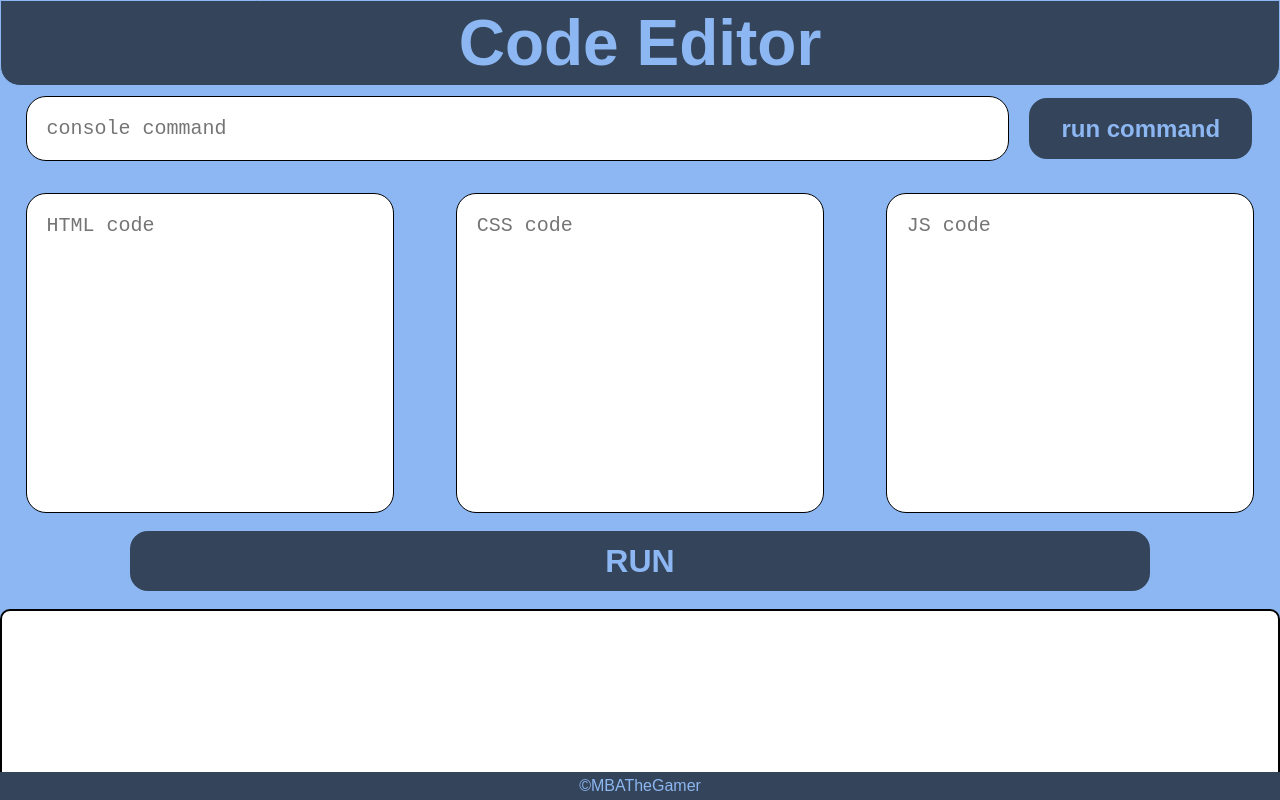
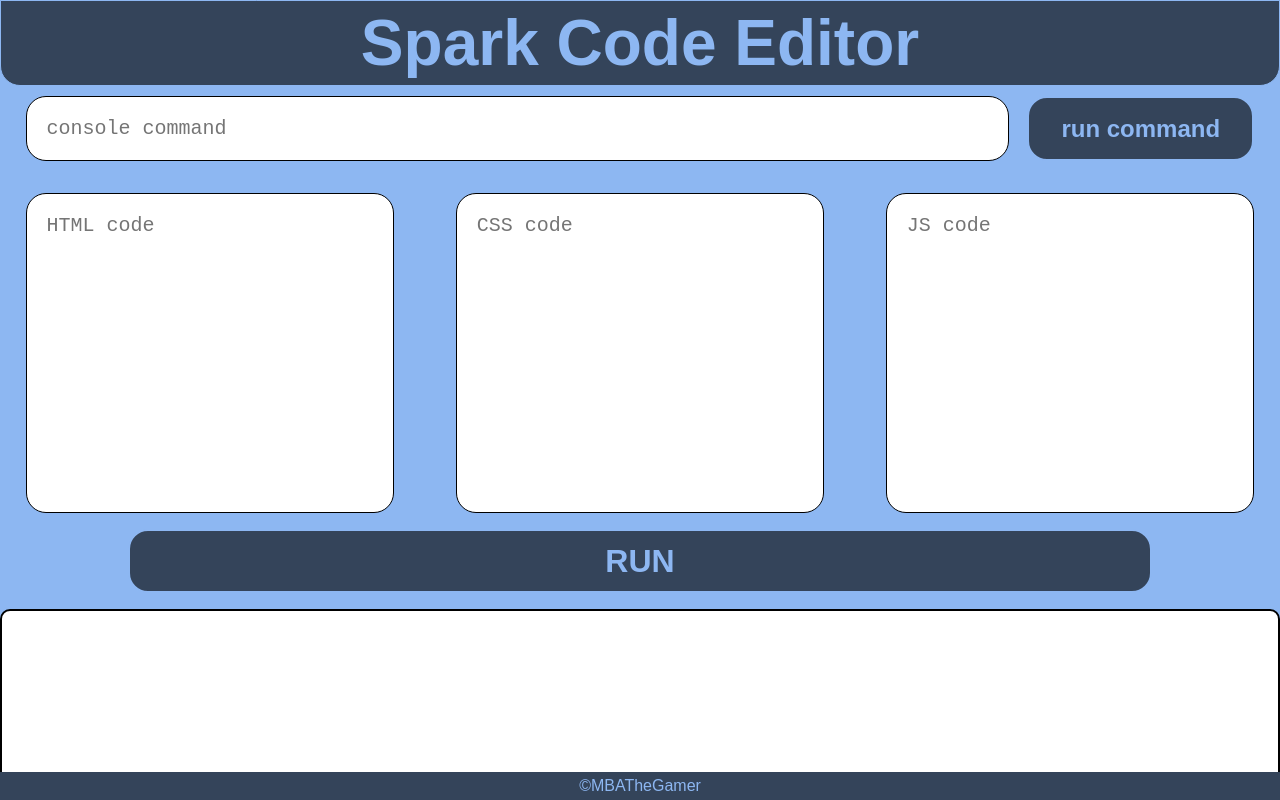
Before and after one commit to MBATheGamerBackup/Code-Editor, a plain HTML site: page index.html in a window 1280 px wide. Shown: the top 800 px of the page. Drawn offline with Linux system fonts and the light colour scheme.

Commit message:
Update index.html

```diff
--- a/index.html
+++ b/index.html
@@ -10,7 +10,7 @@
 	<body>
 		<header>
 			<!--<img>-->
-			<h1>Code Editor</h1>
+			<h1>Spark Code Editor</h1>
 		</header>
 		<main>
 			<div id="console-area">
```
